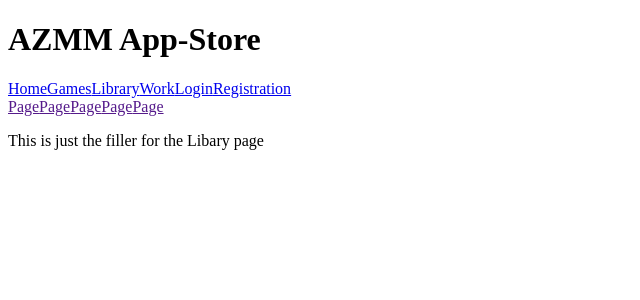
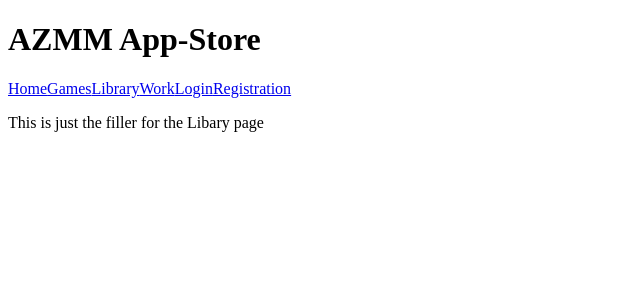
Before and after one commit to AZMM-BBZ/AZMM_Appstore, a Vue app in the folder AZMM/azmm.client/: page /library in a window 1280 px wide. Shown: the top 300 px of the page, without its empty margins (0-640 px from the left). Built offline with nearby package versions, Linux system fonts and the light colour scheme.

Commit message:
app commit 1

```diff
--- /dev/null
+++ b/AZMM/azmm.client/src/Home.vue
@@ -0,0 +1,17 @@
+
+
+<template>
+
+    <div>
+        <p>This is just the filler for the Home page</p>
+    </div>
+
+</template>
+
+<script setup lang="ts">
+
+</script>
+
+<style scoped>
+
+</style>
--- a/AZMM/azmm.client/src/Library.vue
+++ b/AZMM/azmm.client/src/Library.vue
@@ -9,13 +9,7 @@
 
       <main>
           <section class="site">
-              <nav>
-                  <a href="">Page</a>
-                  <a href="">Page</a>
-                  <a href="">Page</a>
-                  <a href="">Page</a>
-                  <a href="">Page</a>
-              </nav>
+
           </section>
 
           <section>
--- a/AZMM/azmm.client/src/Registration.vue
+++ b/AZMM/azmm.client/src/Registration.vue
@@ -1,6 +1,4 @@
-<script setup lang="ts">
 
-</script>
 
 <template>
     <header>
@@ -25,6 +23,10 @@
     </main>
 </template>
 
+<script setup lang="ts">
+
+</script>
+
 <style scoped>
 
 </style>
--- a/AZMM/azmm.client/src/router.ts
+++ b/AZMM/azmm.client/src/router.ts
@@ -4,12 +4,13 @@ import Registration from './Registration.vue'
 import Games from './Games.vue'
 import Library from './Library.vue'
 import Work from './Work.vue'
+import Home from './Home.vue'
 
 const routes: Array<RouteRecordRaw> = [
     {
-        path: '',
-        name: 'login',
-        component: Login
+        path: '/home',
+        name: 'home',
+        component: Home
     },
     {
         path: '/login',
```
Also changed, not shown: AZMM/azmm.client/src/home.html (deleted, +0 -11 lines).
